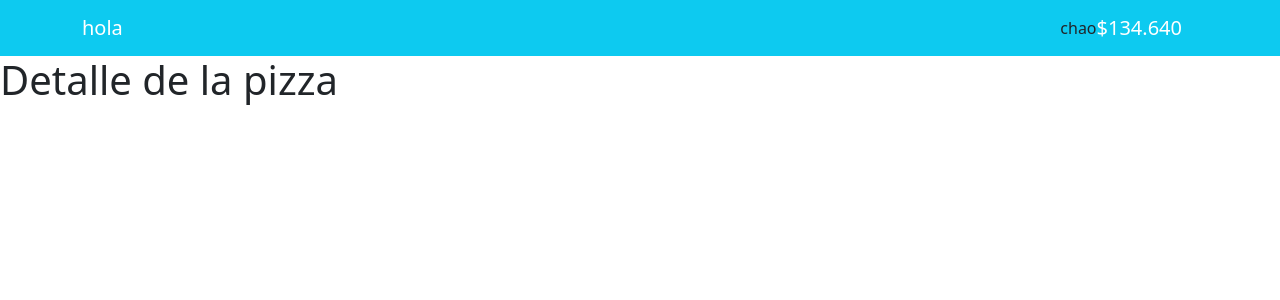
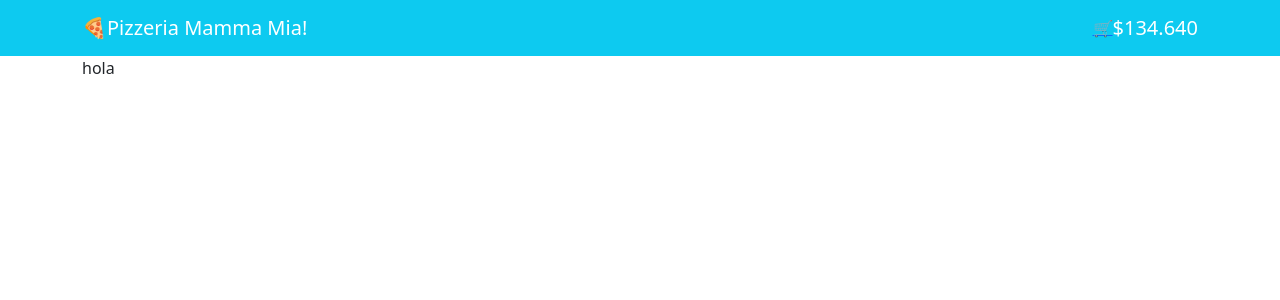
Before and after one commit to mg2023/desafio23_m5_react2_d4, a React (Create React App) app: page /pizza/1 in a window 1280 px wide. Shown: the top 300 px of the page. Built offline with nearby package versions, Linux system fonts and the light colour scheme.

Commit message:
se agrega la vista pizza

```diff
--- a/src/assets/css/myNavbar.css
+++ b/src/assets/css/myNavbar.css
@@ -1,4 +1,9 @@
 .links {
     text-decoration: none;
     color: white;
+    font-size: 20px ;
   }
+
+.myNavbar{
+  height: 40px;
+}
--- /dev/null
+++ b/src/assets/css/pizza.css
@@ -0,0 +1,3 @@
+.detalle-pizza{
+    display: flex;
+}
--- a/src/components/MyNavbar.jsx
+++ b/src/components/MyNavbar.jsx
@@ -7,17 +7,15 @@ export default function MyNavbar() {
 
   return (
     <Navbar bg="info" variant="dark">
-      <Container>
-        <Navbar.Brand href="#home">
-          {/* <Link className='links' to="/">🍕Pizzeria Mamma Mia! </Link> */}
-          hola
-        </Navbar.Brand>
+      <Container className='myNavbar'>
+        <div>
+          <Link className='links' to="/">🍕Pizzeria Mamma Mia! </Link>
+        </div>
         <Navbar.Collapse className="justify-content-end">
-          {/* <Link to="/carrito">🛒</Link> */}
-          chao
-          <Navbar.Brand>
+          <Link to="/carrito">🛒</Link>
+          <div className='links' >
             $134.640
-          </Navbar.Brand>
+          </div>
         </Navbar.Collapse>
       </Container>
     </Navbar>
--- a/src/views/Home.jsx
+++ b/src/views/Home.jsx
@@ -9,25 +9,14 @@ import Row from 'react-bootstrap/Row';
 import { useContext } from 'react';
 import MyContext from "../my_context";
 import { useNavigate } from "react-router";
-import { useState } from "react";
-
-
 
 // Aca hay que ver como desplegar varias card de forma dinamica en funcion de la api
 // otra forma facil seria colocar los datos en 6 cards.
 
 export default function Home() {
 
-  const { pizzas, setPizzas } = useContext(MyContext)
-  // const [pizzaSeleccionada, setPizzaSeleccionada] = useState('')
-  // const navigate = useNavigate();
-
-  //   const verDetallePizza = () => {
-  //     navigate(`/pizzas/${pizzaSeleccionada}`)
-
-  // }
-
-  // console.log(pizzas.ingredients)
+  const { pizzas  } = useContext(MyContext)
+  const navigate = useNavigate();
 
   return (
     <div>
@@ -52,17 +41,11 @@ export default function Home() {
                 {pizza.price}
                 {/* {pizza.desc} */}
               </Card.Text>
-              <Button variant="primary" >Ver más👀</Button>
+              <Button variant="primary" onClick={() => navigate(`/pizza/${pizza.id}`)} >Ver más👀</Button>
               <Button variant="danger">Añadir🛒</Button>
             </Card.Body>
           </Card>
-
-          // <div key={id} >
-          //   <p>{pizza.desc}</p>
-          // </div>
-
         ))}
-
       </Container>
     </div>
   );
--- a/src/views/Pizza.jsx
+++ b/src/views/Pizza.jsx
@@ -1,7 +1,26 @@
+import { useParams } from "react-router";
+import MyContext from "../my_context";
+import { useContext } from 'react';
+import Container from 'react-bootstrap/Container';
+import "../assets/css/pizza.css"
+
+
+
 export default function Pizza() {
-    return (
-      <div >
-        <h1>Detalle de la pizza</h1>
-      </div>
+  const { pizzas  } = useContext(MyContext)
+  const { id } = useParams();
+
+  console.log(id)
+  console.log(pizzas)
+
+
+
+
+  return (
+      <Container className="detalle-pizza">
+        hola
+        {/* <div> {pizzas[2].img} </div> */}
+        {/* <div> {pizzas[2].desc}</div> */}
+      </Container>
     );
   }
```
